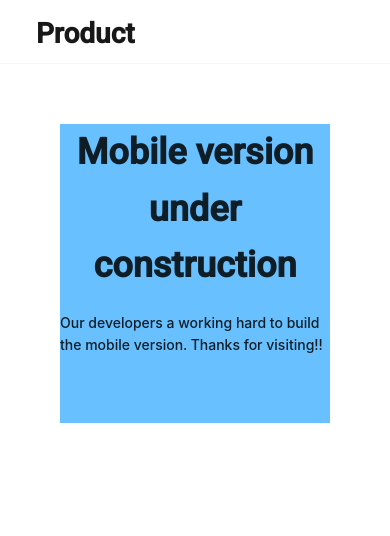
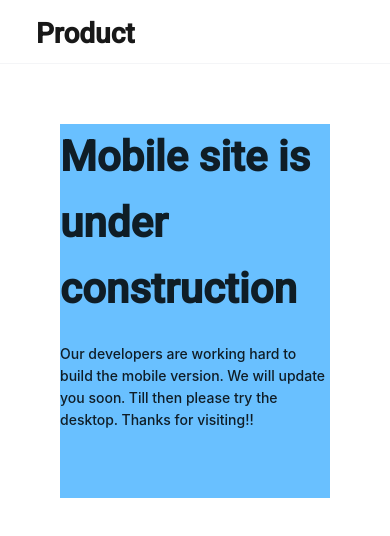
Before and after one commit to AVRahul/UIlabz, a React (Create React App) app: page / in a window 390 px wide. Shown: the top 536 px of the page. Built offline with nearby package versions, Linux system fonts and the light colour scheme.

Commit message:
Add under construction page for mobile

```diff
--- a/src/App.css
+++ b/src/App.css
@@ -255,6 +255,7 @@
   }
 
   .title-text {
-    font-size: 36px;
+    font-size: 42px;
+    text-align: left;
   }
 }
--- a/src/components/overview/overview.jsx
+++ b/src/components/overview/overview.jsx
@@ -130,10 +130,10 @@ class Overview extends Component {
         </div>
         <div className="container mobile">
           <div className="title-section">
-            <h1 className="title-text"> Mobile version under construction</h1>
+            <h1 className="title-text"> Mobile site is under construction</h1>
             <div className="subtext-block">
               <h4 className="subtext-text">
-                Our developers a working hard to build the mobile version. Thanks for visiting!!
+                Our developers are working hard to build the mobile version. We will update you soon. Till then please try the desktop. Thanks for visiting!!
               </h4>
             </div>
           </div>
```
Also changed, not shown: src/components/mobile-version/mobile-version.jsx (deleted, +0 -25 lines).
